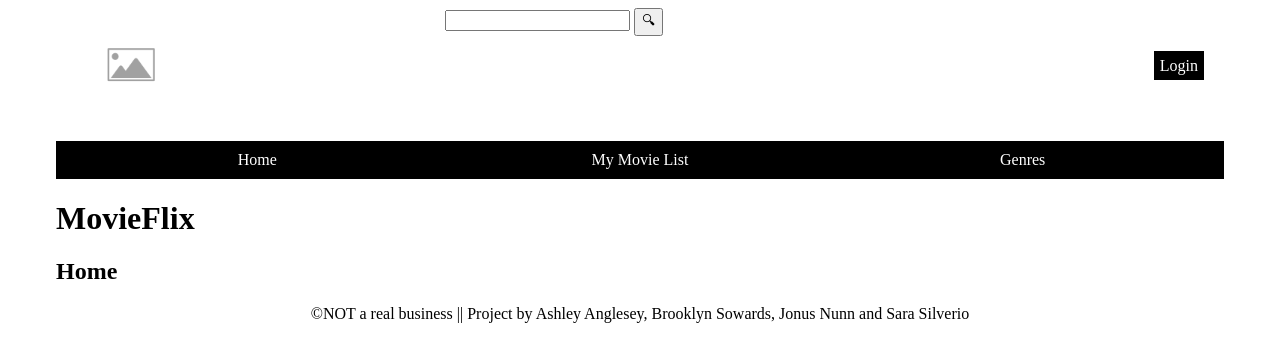
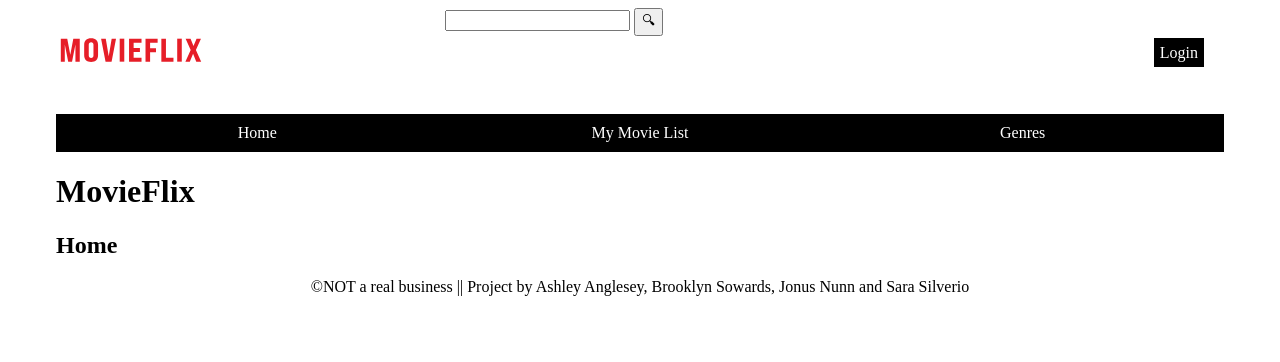
Before and after one commit to LealSilverio/movieflix, a Svelte app: page / in a window 1280 px wide. Shown: the top 362 px of the page. Built offline with nearby package versions, Linux system fonts and the light colour scheme.

Commit message:
changed the logo image so it shows up!

```diff
--- a/src/js/components/Header.svelte
+++ b/src/js/components/Header.svelte
@@ -6,7 +6,7 @@
 
 <main class="header-main">
     <div class="logo">
-        <a href="../../index.html"><img src="../../../placeholder-image.png" alt="movieflix logo" width="150"/></a>
+        <a href="../../index.html"><img src="/images/logo.svg" alt="movieflix logo" width="150"/></a>
     </div>
     <div class="search-bar">
         <Search />
```
